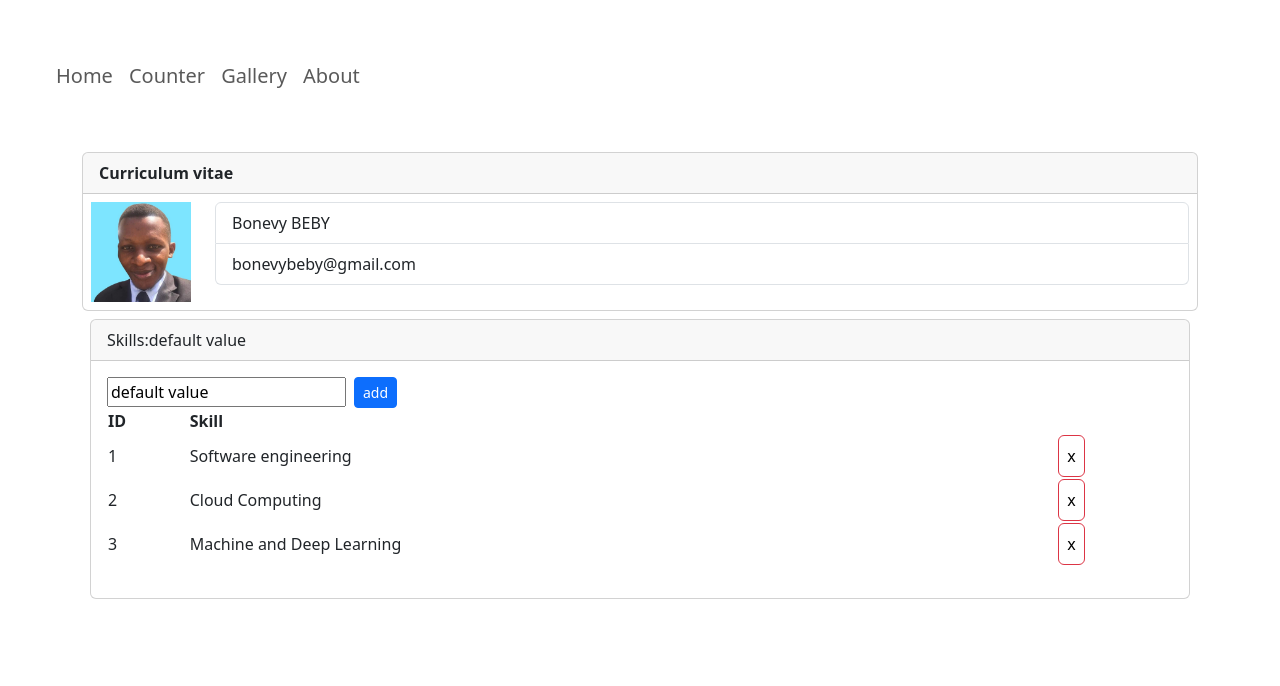
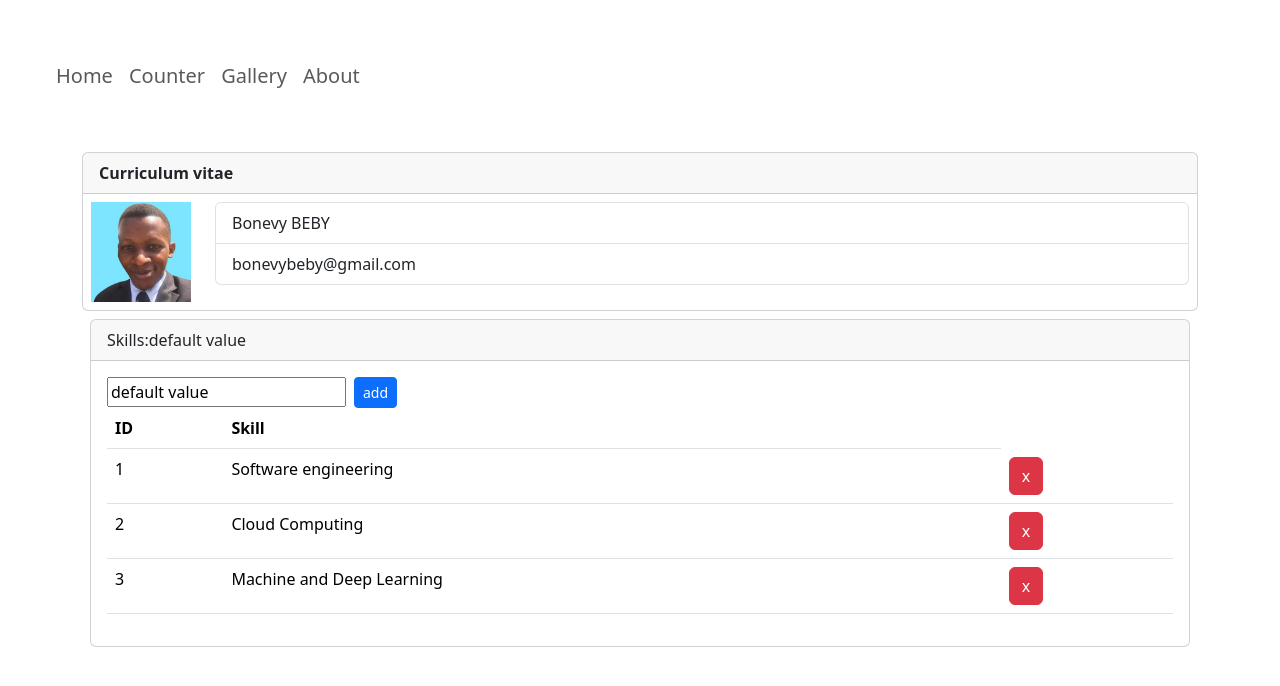
Before and after one commit to zoulou421/my-web-app-reactjs, a React (Create React App) app: page /about in a window 1280 px wide. Shown: the top 686 px of the page. Built offline with nearby package versions, Linux system fonts and the light colour scheme.

Commit message:
added: errors corrected//use:npm run-script build

```diff
--- a/src/components/About.js
+++ b/src/components/About.js
@@ -69,12 +69,14 @@ export class About extends Component {
                                 </div>
                             </form>
                         <table className="table">
+
+                            <tbody>
                             <tr>
                                 <th>ID</th><th>Skill</th>
                             </tr>
                                {
                                 this.state.skills.map((s,index)=>
-                                 <tr>
+                                    <tr key={index}>
                                         <td>{s.id}</td>
                                         <td>{s.skill}</td>
                                         <td>
@@ -83,6 +85,7 @@ export class About extends Component {
                                     </tr>
                                 )
                               }
+                            </tbody>
                         </table>
                     </div>
                 </div>
--- a/src/components/Counter.js
+++ b/src/components/Counter.js
@@ -33,7 +33,9 @@ export default class Counter extends React.Component {
                 <div className="card-body">
                     {
                         this.state.list.map((v,index)=>
-                            <img src={this.props.image?this.props.image:'images/channels4_profile.jpg'} width={100}/>
+                            <span key={index}>
+                                <img src={this.props.image?this.props.image:'images/channels4_profile.jpg'} width={100} alt=""/>
+                            </span>
                         )
                     }
                 </div>
```
Lines whose indentation alone changed are shown as unchanged.
